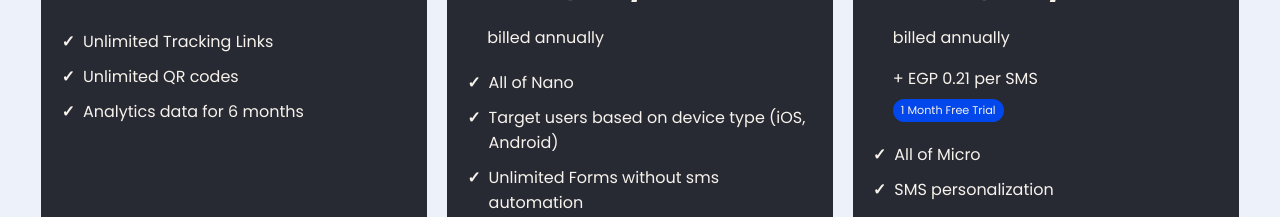
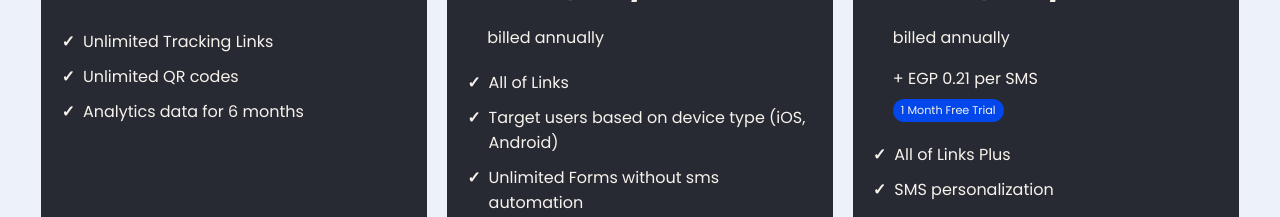
Before and after one commit to Shoffly/nonito_landing, a Next.js app: page /pricing in a window 1280 px wide. Shown: the part 857-1074 px from the top of the page. Built offline with nearby package versions, Linux system fonts and the light colour scheme; no server answers.

Commit message:
details my guy details

```diff
--- a/pages/pricing.js
+++ b/pages/pricing.js
@@ -52,7 +52,7 @@ const PricingPage = () => {
       monthlyPrice: 32,
       annualPrice: 309,
       features: [
-        'All of Nano',
+        'All of Links',
 'Target users based on device type (iOS, Android)',
 'Unlimited Forms without sms automation',
 'Unlimited Forms responses',
@@ -71,7 +71,7 @@ const PricingPage = () => {
       monthlyPrice: 152,
       annualPrice: 1500,
       features: [
-        'All of Micro',
+        'All of Links Plus',
         'SMS personalization',
         'SMS campaign tracking',
         'Retargeting SMS Campaigns',
```
